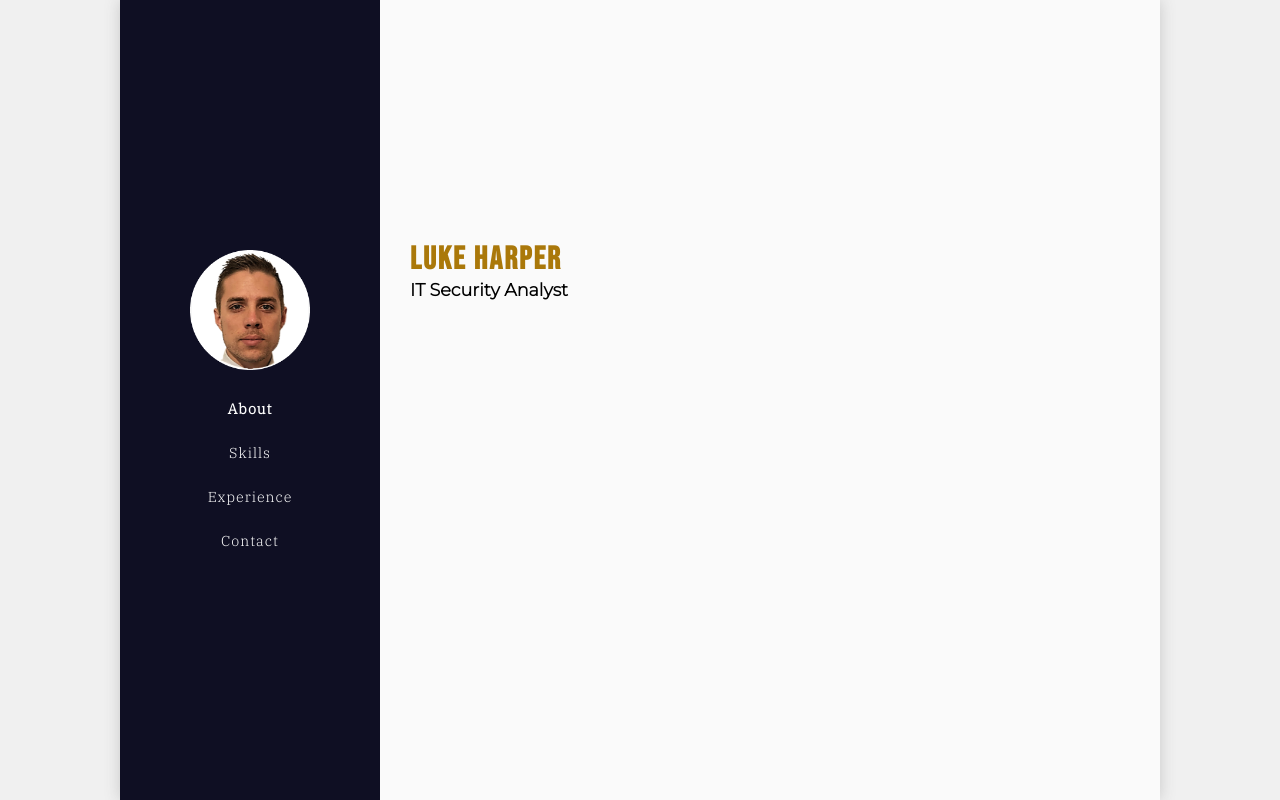
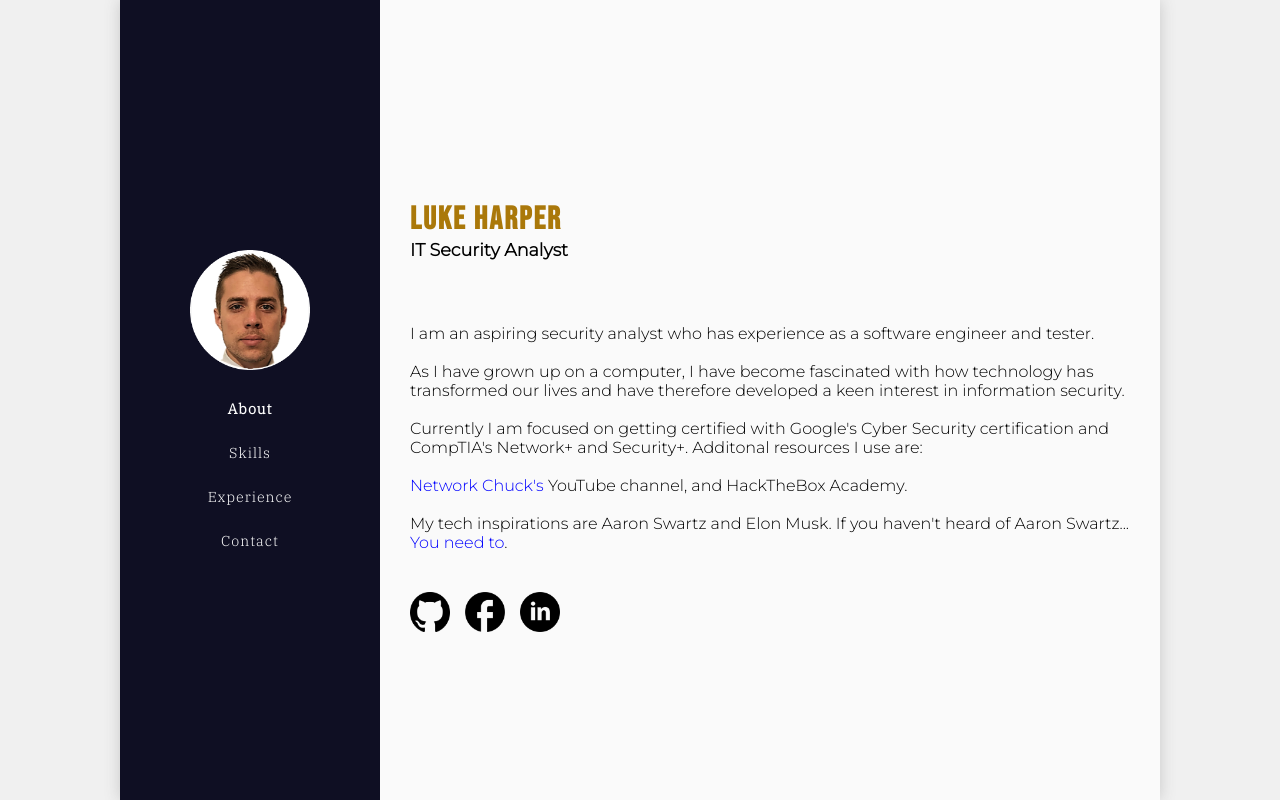
Before and after one commit to lharpre/lharpre.github.io, a plain HTML site: page index.html in a window 1280 px wide. Drawn offline with Linux system fonts and the light colour scheme.

Commit message:
About page

```diff
--- a/css/index.css
+++ b/css/index.css
@@ -20,10 +20,14 @@
 }
 
 body {
-    display: block;
     width: 100%;
     height: 100%;
     background: rgb(240,240,240);
+}
+
+a {
+    text-decoration: none;
+    color: blue;
 }
 
 #pg-main-cntr {
@@ -44,7 +48,7 @@ body {
 #pg-nav {
     display: flex;
     flex-direction: column;
-    width: 25%;
+    min-width: 25%;
     background-color: rgb(15,15,35);
 }
 
@@ -52,10 +56,6 @@ body {
     display: flex;
     flex-direction: column;
     margin: auto;
-}
-
-#pg-nav #nav-options #nav-pic {
-    margin: 0 auto;
 }
 
 .profile-pic {
@@ -77,6 +77,11 @@ body {
     letter-spacing: 1px;
 }
 
+#pg-nav #nav-options #nav-menu span:hover {
+    cursor: pointer;
+    color: rgb(170, 120, 10);
+}
+
 .selected {
     font-weight: 600;
 }
@@ -85,7 +90,7 @@ body {
 #about {
     display: flex;
     flex-direction: column;
-    margin: 30vh 0 0 30px;
+    margin: 25vh 0 0 30px;
 }
 
 h1 {
@@ -99,4 +104,25 @@ h2 {
     font-size: 1.1rem;
 }
 
+#about-description {
+    margin: 8vh 20px 0 0;
+}
+
+#about-description p {
+    font-family: 'Montserrat';
+}
+
+#socials {
+    display: flex;
+    flex-direction: row;
+    justify-content: flex-start;
+    margin-top: 5vh;
+}
+
+.social-media {
+    margin-right: 15px;
+    height: 40px;
+    width: 40px;
+}
+
 /** MEDIA QUERIES FOR RESPONSIVE DESIGN **/
--- a/index.html
+++ b/index.html
@@ -28,6 +28,17 @@
             <div id="about">
                 <h1>Luke Harper</h1>
                 <h2>IT Security Analyst</h2>
+                <div id="about-description">
+                    <p>I am an aspiring security analyst who has experience as a software engineer and tester.<br><br>
+                    As I have grown up on a computer, I have become fascinated with how technology has transformed our lives and have therefore developed a keen interest in information security.<br><br>
+                    Currently I am focused on getting certified with Google's Cyber Security certification and CompTIA's Network+ and Security+. Additonal resources I use are:<br><br> <a href="https://www.youtube.com/@NetworkChuck">Network Chuck's</a> YouTube channel, and HackTheBox Academy.<br><br>
+                    My tech inspirations are Aaron Swartz and Elon Musk. If you haven't heard of Aaron Swartz... <a href="https://www.youtube.com/watch?v=9vz06QO3UkQ">You need to</a>.
+                </div>
+                <div id="socials">
+                    <a href="github.com/lharpre"><img src="assets/gh.png" class="social-media"></a>
+                    <a href="https://www.facebook.com/luke.harper.7946281"><img src="assets/fb.png" class="social-media"></a>
+                    <a href=""><img src="assets/link.png" class="social-media"></a>
+                </div>
             </div>
             <div id="skills"></div>
             <div id="experience"></div>
```
Also changed, not shown: assets/fb.png (added), assets/gh.png (added), assets/link.png (added).
